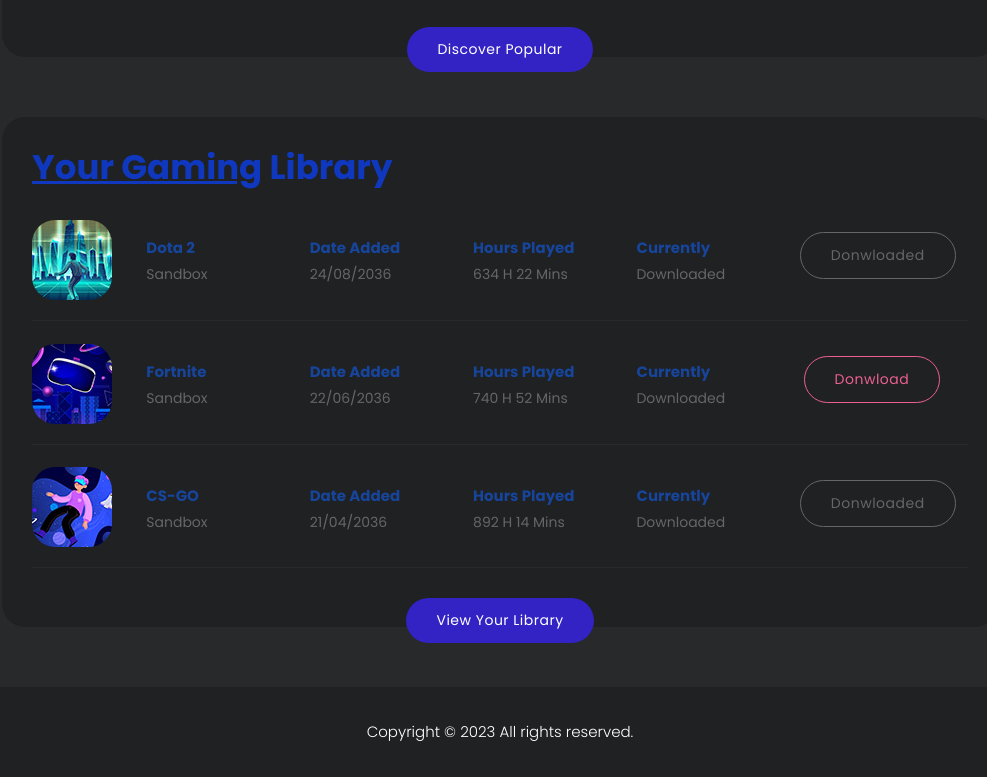
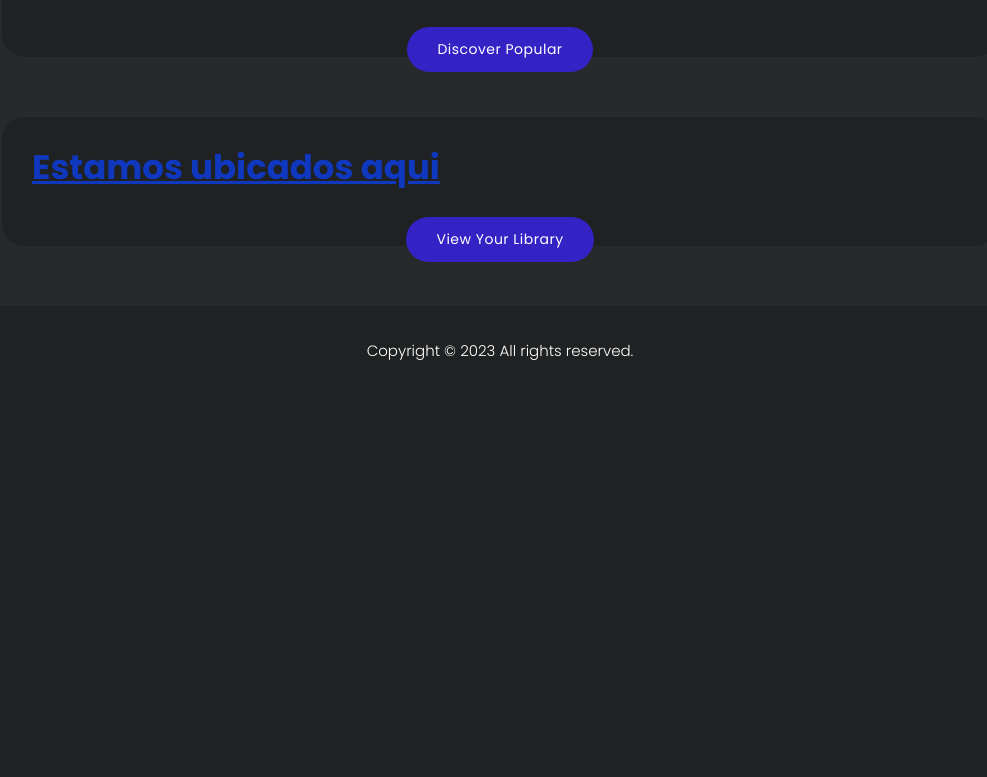
Before and after one commit to Ilzxuy/Refugio, a plain HTML site: page index.html in a window 1280 px wide. Shown: the part 1357-2134 px from the top of the page, without its empty margins (140-1127 px from the left). After the commit the page ends 1753 px from the top, so only its background shows below. Drawn offline with nearby package versions, Linux system fonts and the light colour scheme.

Commit message:
nav and ubication

```diff
--- a/index.html
+++ b/index.html
@@ -67,10 +67,10 @@
                     <!-- ***** Menu Start ***** -->
                     <ul class="nav">
                         <li><a href="index.html" class="active">Inicio</a></li>
-                        <li><a href="">Browse</a></li>
-                        <li><a href="">Details</a></li>
-                        <li><a href="">Streams</a></li>
-                        <li><a href="">Profile <img src="assets/images/profile-header.jpg" alt=""></a></li>
+                        <li><a href="">Adopta</a></li>
+                        <li><a href="">Mascotas</a></li>
+                        <li><a href="">Ubicacion</a></li>
+                        <li><a href="">Perfil <img src="assets/images/profile-header.jpg" alt=""></a></li>
                     </ul>
                     <a class='menu-trigger'>
                         <span>Menu</span>
@@ -213,39 +213,9 @@
           <div class="gaming-library">
             <div class="col-lg-12">
               <div class="heading-section">
-                <h4><em>Your Gaming</em> Library</h4>
+                <h4><em>Estamos ubicados aqui</em> </h4>
               </div>
-              <div class="item">
-                <ul>
-                  <li><img src="assets/images/game-01.jpg" alt="" class="templatemo-item"></li>
-                  <li><h4>Dota 2</h4><span>Sandbox</span></li>
-                  <li><h4>Date Added</h4><span>24/08/2036</span></li>
-                  <li><h4>Hours Played</h4><span>634 H 22 Mins</span></li>
-                  <li><h4>Currently</h4><span>Downloaded</span></li>
-                  <li><div class="main-border-button border-no-active"><a href="#">Donwloaded</a></div></li>
-                </ul>
-              </div>
-              <div class="item">
-                <ul>
-                  <li><img src="assets/images/game-02.jpg" alt="" class="templatemo-item"></li>
-                  <li><h4>Fortnite</h4><span>Sandbox</span></li>
-                  <li><h4>Date Added</h4><span>22/06/2036</span></li>
-                  <li><h4>Hours Played</h4><span>740 H 52 Mins</span></li>
-                  <li><h4>Currently</h4><span>Downloaded</span></li>
-                  <li><div class="main-border-button"><a href="#">Donwload</a></div></li>
-                </ul>
-              </div>
-              <div class="item last-item">
-                <ul>
-                  <li><img src="assets/images/game-03.jpg" alt="" class="templatemo-item"></li>
-                  <li><h4>CS-GO</h4><span>Sandbox</span></li>
-                  <li><h4>Date Added</h4><span>21/04/2036</span></li>
-                  <li><h4>Hours Played</h4><span>892 H 14 Mins</span></li>
-                  <li><h4>Currently</h4><span>Downloaded</span></li>
-                  <li><div class="main-border-button border-no-active"><a href="#">Donwloaded</a></div></li>
-                </ul>
-              </div>
-            </div>
+
             <div class="col-lg-12">
               <div class="main-button">
                 <a href="profile.html">View Your Library</a>
```
